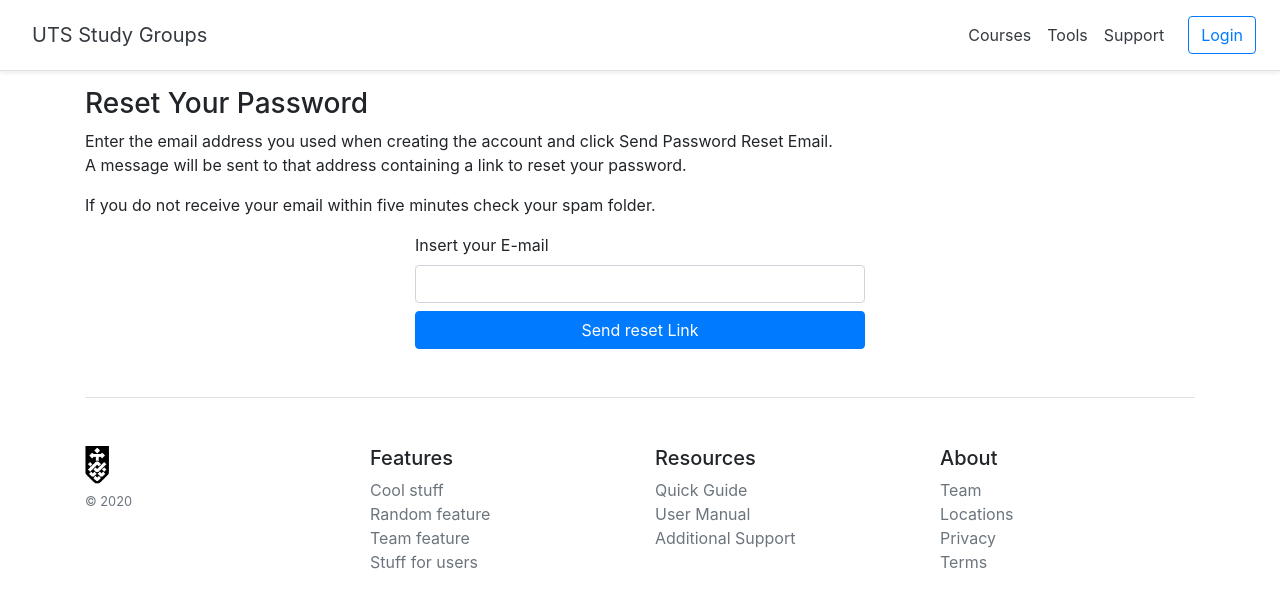
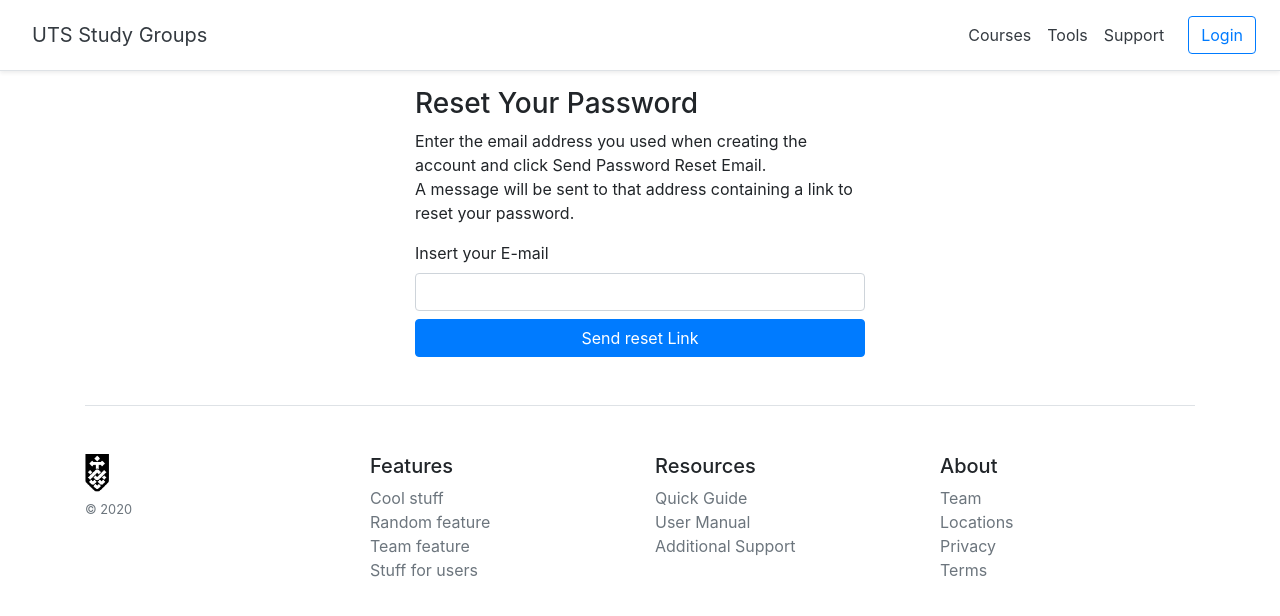
Before and after one commit to shresthaprince/SS2A_Group4, a React (Create React App) app in the folder study-groups-frontend/: page /forgotpsw in a window 1280 px wide. Shown: the top 616 px of the page. Built offline with nearby package versions, Linux system fonts and the light colour scheme.

Commit message:
stylezed support and forgot psw page

```diff
--- a/study-groups-frontend/src/components/forgotpsw.jsx
+++ b/study-groups-frontend/src/components/forgotpsw.jsx
@@ -3,12 +3,11 @@ import "../styles/login.css";
 
 class Forgotpsw extends Component {
 render()
-{return(<div class="form-group">
+{return(<div class="forgot-form">
     <p><h3>Reset Your Password</h3>
 Enter the email address you used when creating the account and click Send Password Reset Email.
 <p> A message will be sent to that address containing a link to reset your password.</p>
 
-If you do not receive your email within five minutes check your spam folder.
 
 </p>
     <form action="" class="forgot-form">
--- a/study-groups-frontend/src/components/support.jsx
+++ b/study-groups-frontend/src/components/support.jsx
@@ -2,10 +2,11 @@ import React, { Component } from "react";
 
 class Support extends Component {
 render()
-{return(<div>
+{return(<div class="forgot-form" >
+
     <h4>Support page</h4>
-
-    <form action="" class="forgot-form">
+    <div class="mt-2 col-md-12"> </div>
+    <form className="form-group">
         <label for="email">Insert your E-mail </label>
         <input type="email" name="email" id="inputEmail" className="form-control"></input>
         <label for="text">Subject </label>
```
